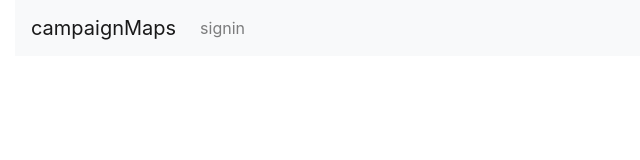
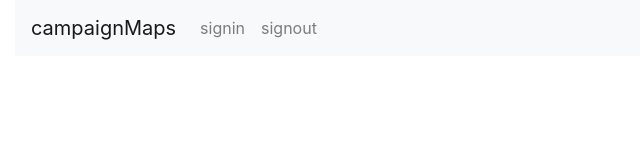
Before and after one commit to JEbertPrime/rpg-map-tool, a Next.js app: page / in a window 1280 px wide. Shown: the top 160 px of the page, without its empty margins (0-640 px from the left). Built offline with nearby package versions, Linux system fonts and the light colour scheme; no server answers.

Commit message:
Update NavBar.jsx

```diff
--- a/Components/NavBar.jsx
+++ b/Components/NavBar.jsx
@@ -31,6 +31,9 @@ const SiteNav = (props) => {
             <NavItem>
               <NavLink href="/api/auth/signin/">signin</NavLink>
             </NavItem>
+            <NavItem>
+              <NavLink href="/api/auth/signout/">signout</NavLink>
+            </NavItem>
 
 
           </Nav>
```
